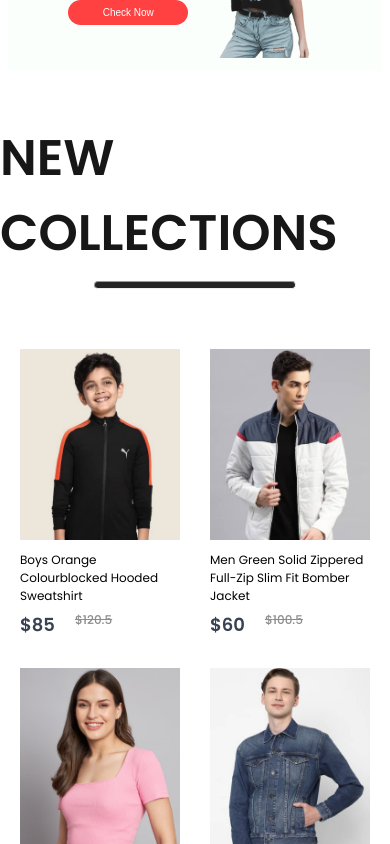
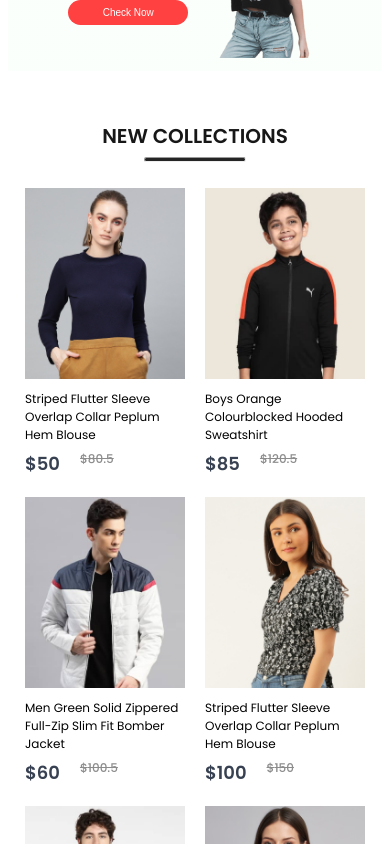
Before and after one commit to enmanuelsabarua/shopper, a React (Vite) app in the folder frontend/: page / in a window 390 px wide. Shown: the part 1800-2644 px from the top of the page. Built offline with nearby package versions, Linux system fonts and the light colour scheme.

Commit message:
feat: make new collections responsive

```diff
--- a/frontend/src/Components/NewCollections/NewCollections.css
+++ b/frontend/src/Components/NewCollections/NewCollections.css
@@ -3,7 +3,7 @@
   flex-direction: column;
   align-items: center;
   gap: 10px;
-    margin-bottom: 100px;
+  margin-bottom: 100px;
 }
 
 .new-collections h1 {
@@ -25,3 +25,54 @@
   margin-top: 50px;
   gap: 30px;
 }
+
+@media (max-width: 1280px) {
+  .new-collections h1 {
+    font-size: 40px;
+  }
+  .new-collections hr {
+    width: 160px;
+    height: 4px;
+  }
+  .collections {
+    gap: 20px;
+    margin-top: 30px;
+  }
+}
+
+@media (max-width: 1024px) {
+  .new-collections h1 {
+    font-size: 30px;
+  }
+  .new-collections hr {
+    width: 120px;
+    height: 3px;
+  }
+  .collections {
+    gap: 15px;
+    margin-top: 20px;
+  }
+}
+
+@media (max-width: 800px) {
+  .new-collections {
+    gap: 6px;
+  }
+  .new-collections h1 {
+    font-size: 20px;
+  }
+  .new-collections hr {
+    width: 100px;
+  }
+  .collections {
+    gap: 5px;
+  }
+}
+
+@media (max-width: 500px) {
+  .collections {
+    display: grid;
+    grid-template-columns: 1fr 1fr;
+    gap: 20px;
+  }
+}
```
